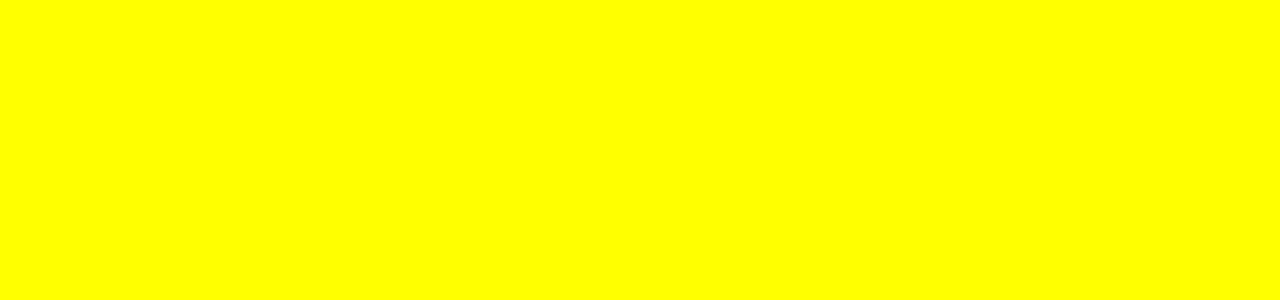
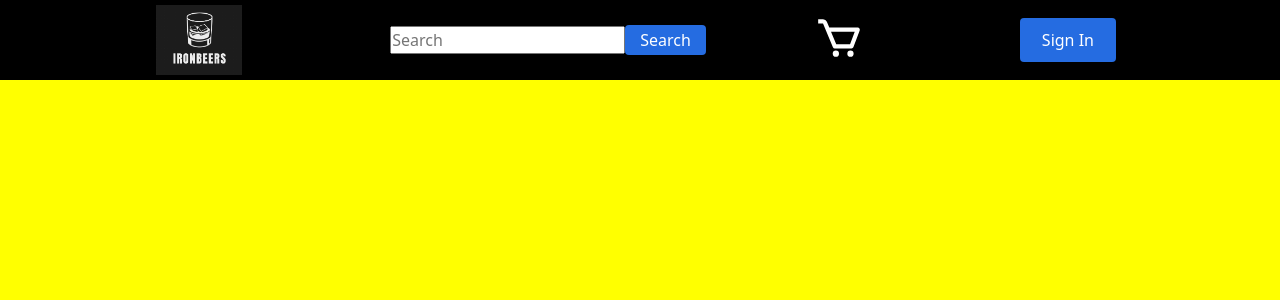
Before and after one commit to RenanOliveira20/Ironbeers, a React (Create React App) app in the folder my-app/: page /cart in a window 1280 px wide. Shown: the top 300 px of the page. Built offline with nearby package versions, Linux system fonts and the light colour scheme.

Commit message:
mudança navbar

```diff
--- a/my-app/src/App.js
+++ b/my-app/src/App.js
@@ -2,13 +2,16 @@ import './App.css';
 import  'bootstrap/dist/css/bootstrap.min.css';
 import { Switch, Route } from 'react-router-dom';
 import Home from './components/Home';
-
+import Cart from './components/Cart/Cart';
+import Navbar from './components/Navbar/Navbar';
 
 function App() {
   return (
     <div className="App">
+    <Navbar/>
       <Switch>
         <Route exact path ='/' component= {Home}/>
+        <Route path = '/cart' component= {Cart}/>
       </Switch>
     </div>
   );
--- a/my-app/src/components/Cart/Cart.js
+++ b/my-app/src/components/Cart/Cart.js
@@ -0,0 +1,14 @@
+import React from 'react';
+class Cart extends React.Component {
+
+    render() {
+        return (
+            <div>
+                <ul>
+
+                </ul>
+            </div>
+        );
+    }
+}
+export default Cart
--- a/my-app/src/components/Home/index.js
+++ b/my-app/src/components/Home/index.js
@@ -1,7 +1,6 @@
 import axios from 'axios';
 import React, { Component } from 'react';
 import Card from '../Card';
-import Navbar from '../Navbar/Navbar'
 import './style.css'
 
 class Home extends Component {
@@ -18,7 +17,6 @@ class Home extends Component {
     render() {
         return (
             <div>
-                <Navbar/>
 
                 <div className='carrousel'>
                 {
--- a/my-app/src/components/Navbar/Navbar.js
+++ b/my-app/src/components/Navbar/Navbar.js
@@ -10,6 +10,7 @@ import {
   Button,
 
 } from "./NavbarElements";
+import { Link } from "react-router-dom";
 import logo from '../../images/logo.png'
 
 const Navbar = () => {
@@ -24,7 +25,9 @@ const Navbar = () => {
           <Button type="submit" >Search</Button>
         </NavMenu>
         <navMenu>
+        <Link to="/cart">
         <Bars/>
+        </Link>
         </navMenu>
         <NavBtn>
           <NavBtnLink to="/signin">Sign In</NavBtnLink>
--- a/my-app/src/components/Navbar/NavbarElements.js
+++ b/my-app/src/components/Navbar/NavbarElements.js
@@ -60,7 +60,6 @@ export const NavMenu = styled.div`
   display: flex;
   align-items: center;
   margin-right: -24px;
-
   @media screen and (max-width: 768px) {
     display: none;
   }
```
Also changed, not shown: 1 other file (tests, documents, lock files or other folders).
